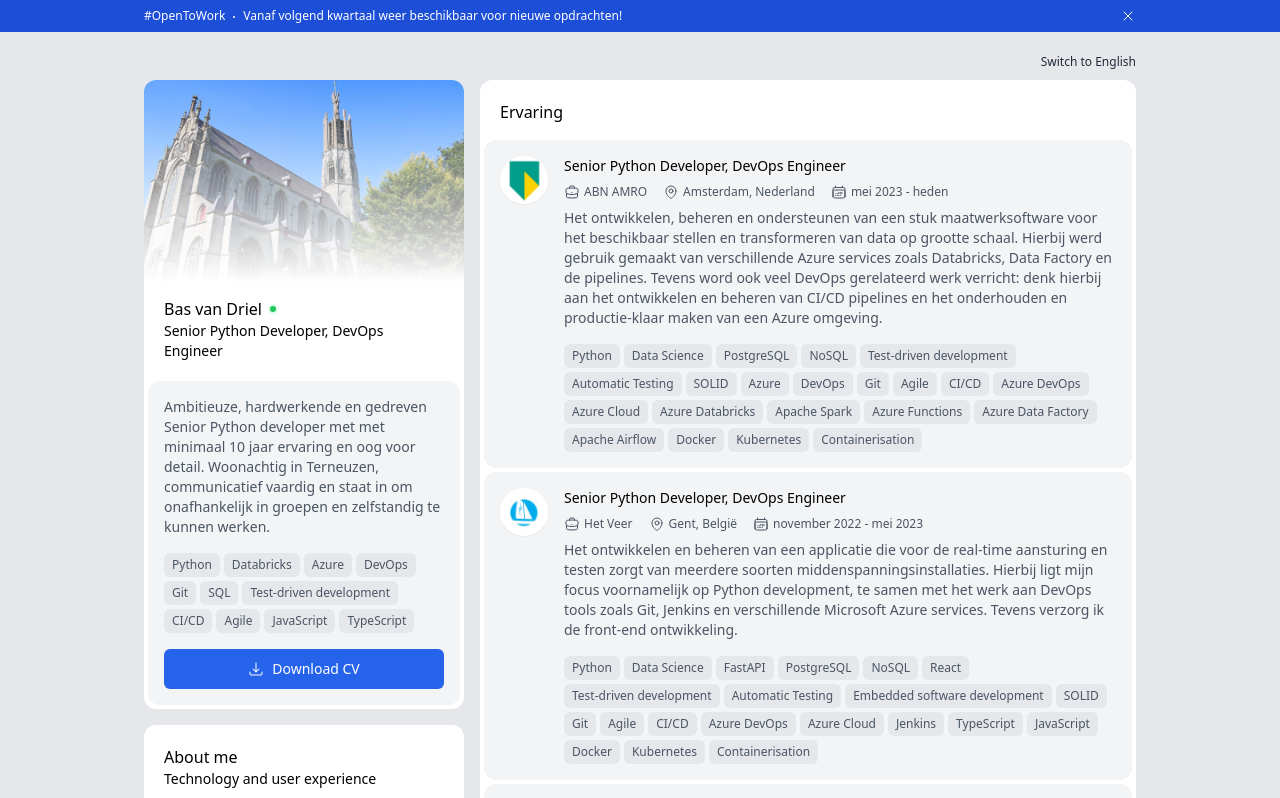
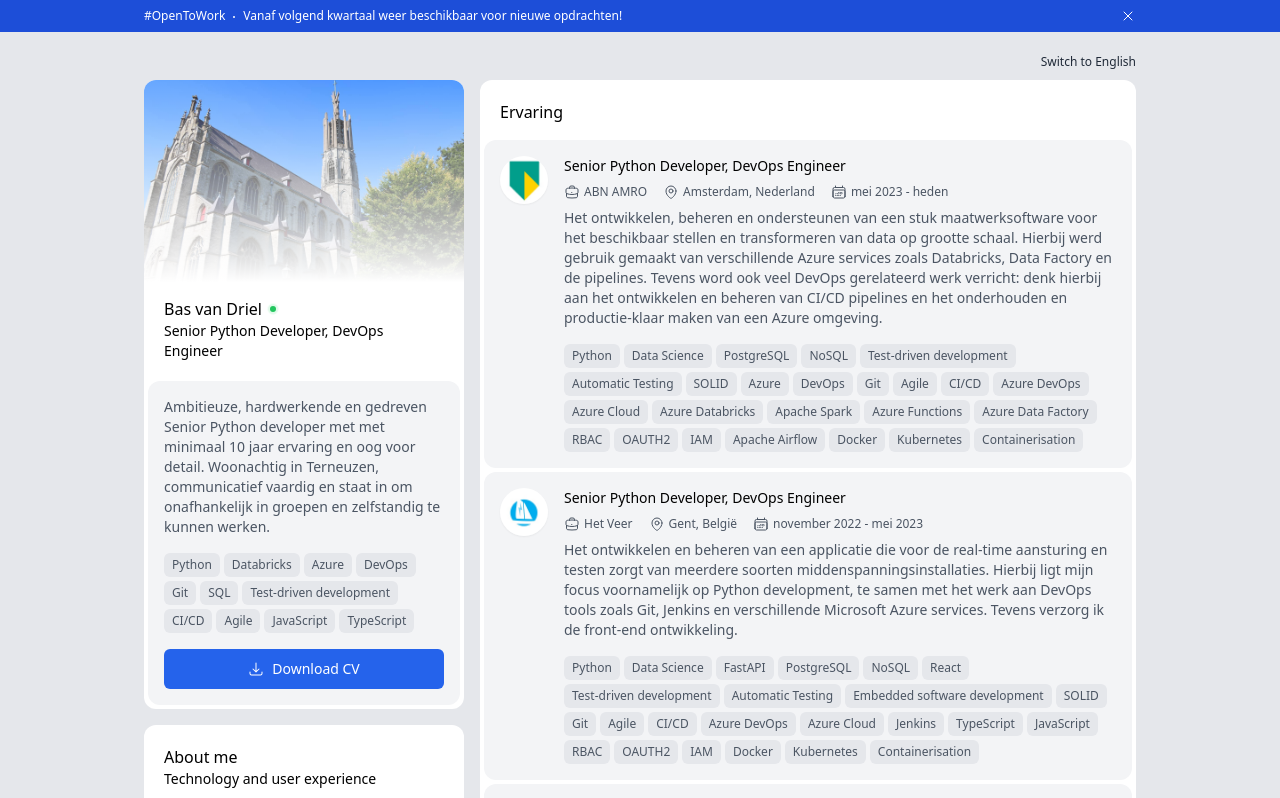
Before and after one commit to basvandriel/portfolio-website, a React (Create React App) app: page / in a window 1280 px wide. Shown: the top 798 px of the page. Built offline with nearby package versions, Linux system fonts and the light colour scheme; what @react-pdf/renderer, react-pdf-tailwind would draw is missing.

Commit message:
add data

```diff
--- a/src/translateable_experience_data.ts
+++ b/src/translateable_experience_data.ts
@@ -33,6 +33,9 @@ const EXPERIENCE: TranslateableExperience[] = [
           "Apache Spark",
           "Azure Functions",
           "Azure Data Factory",
+          "RBAC",
+          "OAUTH2",
+          "IAM",
           "Apache Airflow",
           "Docker",
           "Kubernetes",
@@ -67,6 +70,9 @@ const EXPERIENCE: TranslateableExperience[] = [
       "Jenkins",
       "TypeScript",
       "JavaScript",
+      "RBAC",
+      "OAUTH2",
+      "IAM",
       "Docker",
       "Kubernetes",
       "Containerisation",
@@ -95,6 +101,9 @@ const EXPERIENCE: TranslateableExperience[] = [
       "Test-driven development",
       "Embedded software development",
       "Automatic Testing",
+      "RBAC",
+      "OAUTH2",
+      "IAM",
       "Git",
       "Agile",
       "CI/CD",
@@ -132,6 +141,7 @@ const EXPERIENCE: TranslateableExperience[] = [
       "Embedded software development",
       "React",
       "Vue",
+      "Backstage",
       "Git",
       "Agile",
       "CI/CD",
```
